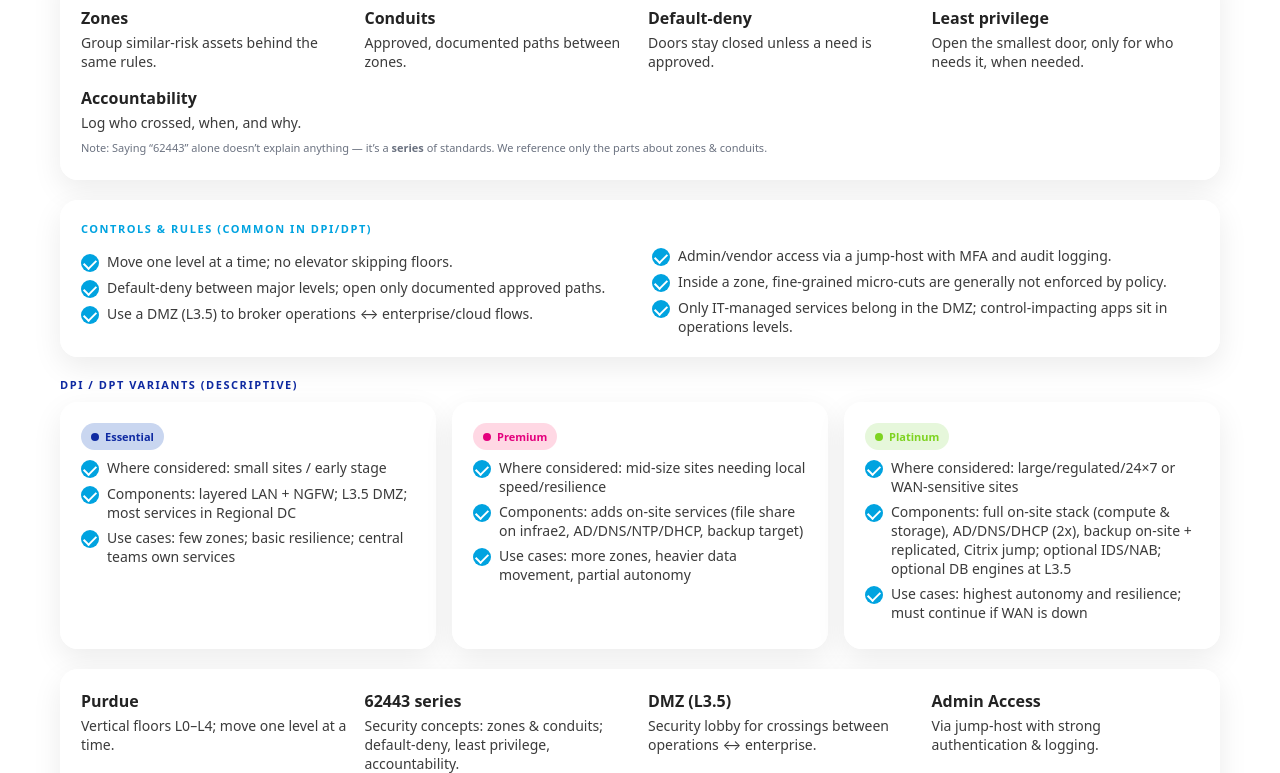
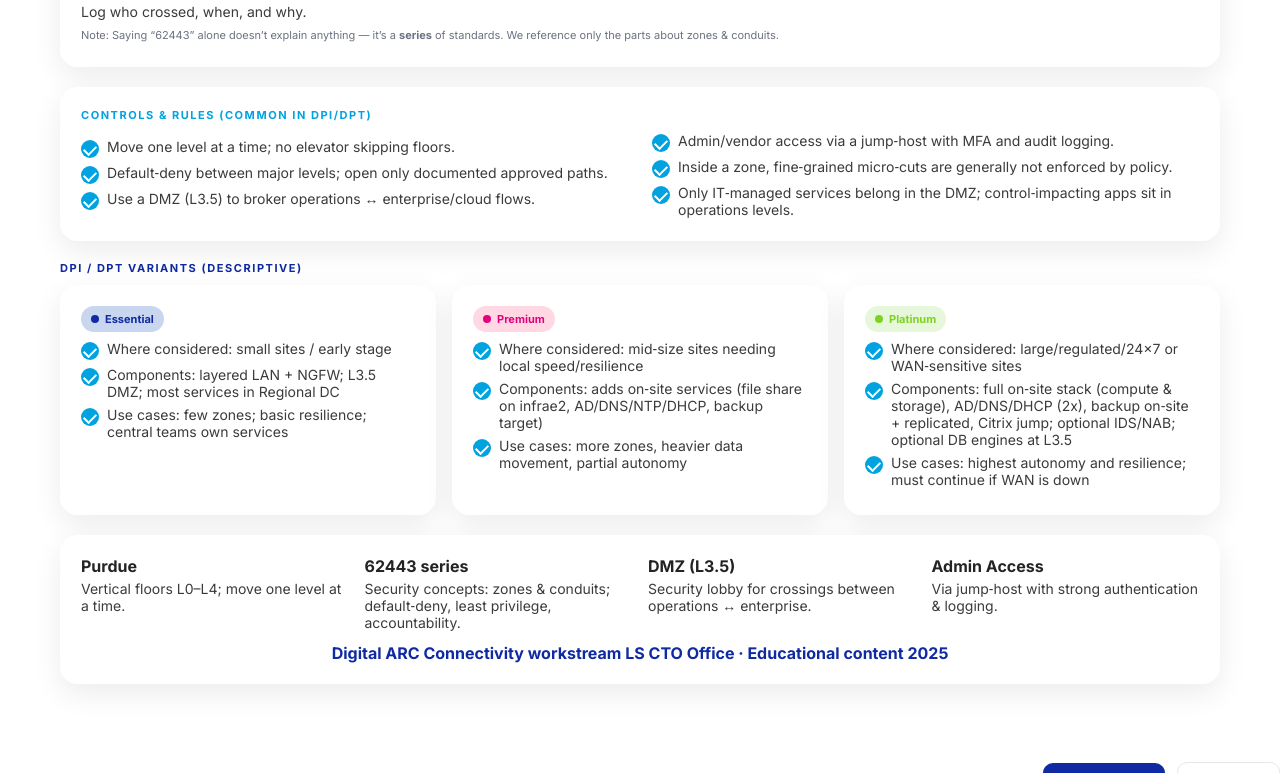
Before and after one commit to rayaane-belgasmi/Infographics, a plain HTML site: page index.html in a window 1280 px wide. Shown: the part 2027-2800 px from the top of the page. Drawn offline with Linux system fonts and the light colour scheme.

Commit message:
polishing content

```diff
--- a/index.html
+++ b/index.html
@@ -4,6 +4,8 @@
 <meta charset="utf-8" />
 <meta name="viewport" content="width=device-width, initial-scale=1" />
 <title>Demystifying the Jargon — DPI/DPT, Purdue & IEC/ISA‑62443 (Series)</title>
+<link href="https://fonts.googleapis.com/css2?family=Inter:wght@400;600;700&display=swap" rel="stylesheet">
+
 <style>
   /* ===== Palette (Merck-inspired) ===== */
   :root{
@@ -23,7 +25,7 @@
 
   /* ===== Reset / Base ===== */
   *{box-sizing:border-box}
-  html,body{margin:0;padding:0;font-family:system-ui,-apple-system,Segoe UI,Roboto,Ubuntu,"Helvetica Neue",Arial,"Noto Sans",sans-serif;color:var(--ink);background:#fff}
+  html,body{margin:0;padding:0;font-family: 'Inter', sans-serif;;color:var(--ink);background:#fff}
   img{max-width:100%;display:block}
   h1,h2,h3{margin:0 0 .5rem 0}
   p{margin:.25rem 0}
@@ -159,8 +161,8 @@
     <!-- ===== Header ===== -->
     <header class="header">
       <!-- Replace src with your actual logo file -->
-      <img class="logo" src="merck-logo.jpg" alt="Merck KGaA" />
-      <div class="tag">MERCK THEME</div>
+      <!-- <img class="logo" src="merck-logo.jpg" alt="Merck KGaA" /> -->
+      <!-- <div class="tag">MERCK THEME</div> -->
       <h1 class="title">Demystifying the Jargon — DPI/DPT, Purdue &amp; IEC/ISA‑62443 (Series)</h1>
       <p class="subtitle"><strong>Purdue = floors</strong> (vertical levels). <strong>IEC/ISA‑62443 is a series</strong> of security standards — here we use the ideas of <strong>zones</strong> and <strong>approved paths (conduits)</strong>.</p>
     </header>
@@ -450,7 +452,7 @@
         <div class="kv"><div class="t">DMZ (L3.5)</div><div class="s">Security lobby for crossings between operations ↔ enterprise.</div></div>
         <div class="kv"><div class="t">Admin Access</div><div class="s">Via jump‑host with strong authentication &amp; logging.</div></div>
       </div>
-      <div class="foot-note">Merck KGaA Visual Theme · Educational, industry‑agnostic overview</div>
+      <div class="foot-note">Digital ARC Connectivity workstream LS CTO Office · Educational content 2025</div>
     </section>
   </div>
 </div>
```
